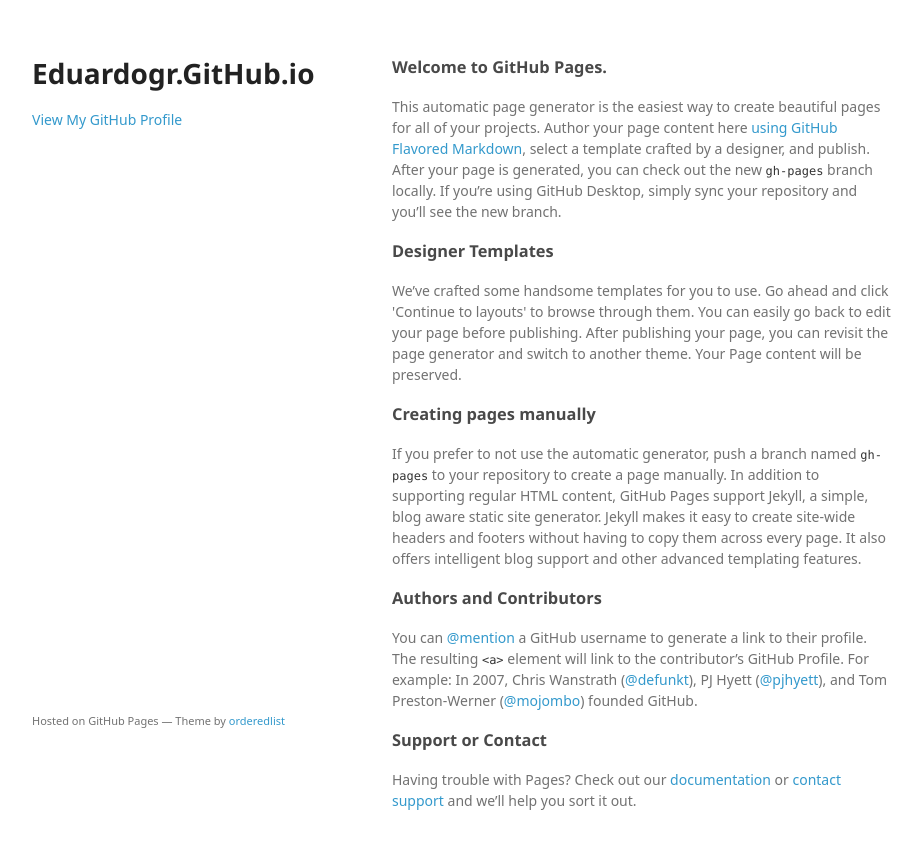
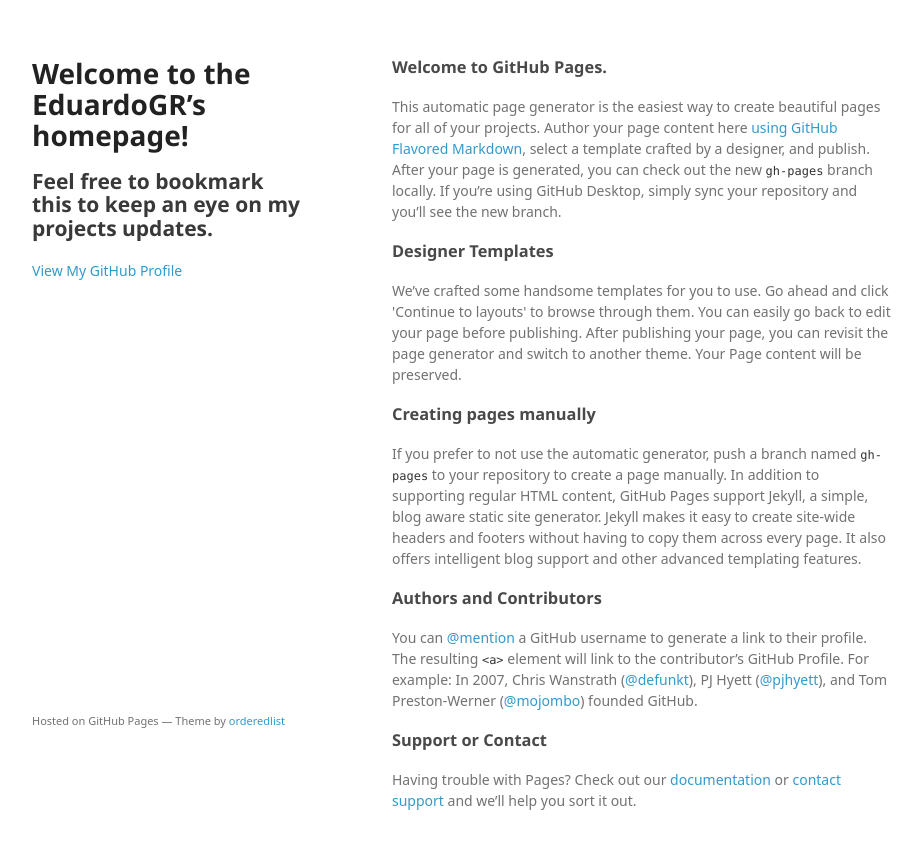
Before and after one commit to eduardogr/eduardogr.github.io, a plain HTML site: page index.html in a window 1280 px wide. Shown: the whole page, without its empty margins (178-1100 px from the left). Drawn offline with Linux system fonts and the light colour scheme; a web font is replaced by a local one.

Commit message:
Update index.html

```diff
--- a/index.html
+++ b/index.html
@@ -15,7 +15,8 @@
   <body>
     <div class="wrapper">
       <header>
-        <h1>Eduardogr.GitHub.io</h1>
+        <h1 id="project_title">Welcome to the EduardoGR’s homepage!</h1>
+        <h2 id="project_tagline">Feel free to bookmark this to keep an eye on my projects updates.</h2>
         <p></p>
 
 
```
